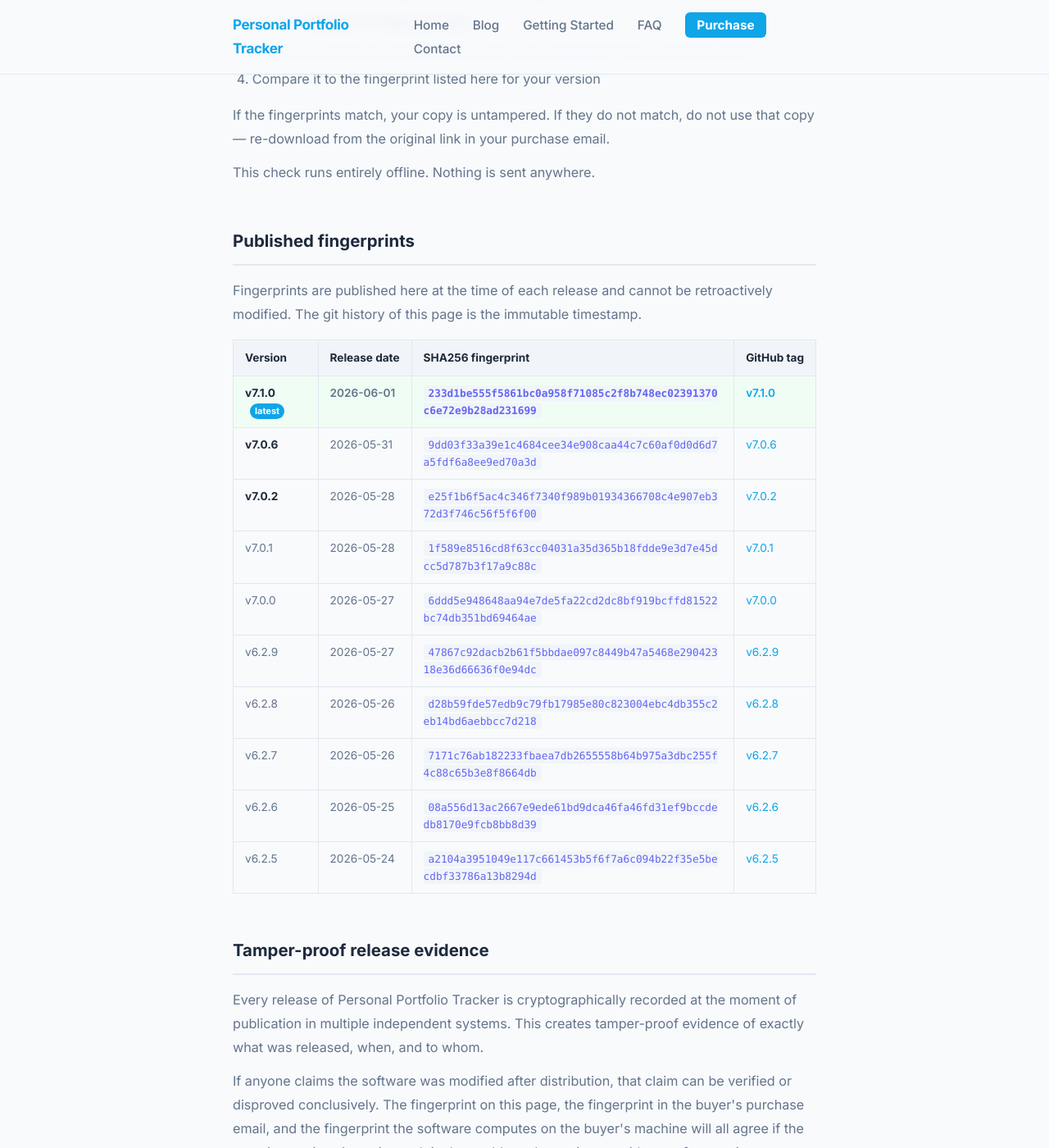
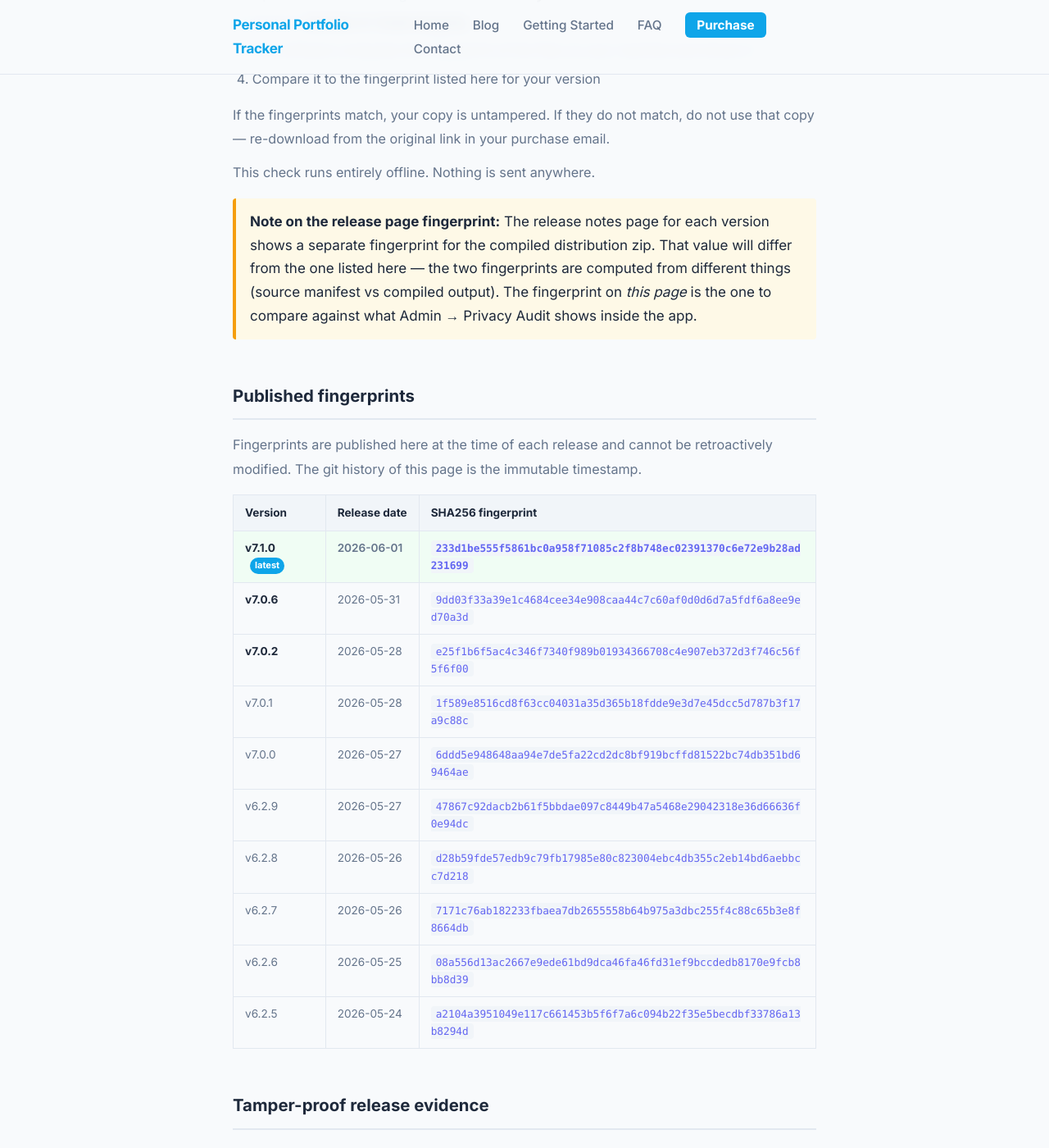
Before and after one commit to srikrishna2024/portfolio-tracker-blog, a Jekyll site: the page built from release-fingerprints/index.html, in a window 1280 px wide and 1400 px high, scrolled down 533 px. Shown: the whole window at 82% size. Built offline with Jekyll 4.4.1, drawn with Linux system fonts in a browser that asks for light colours.

Commit message:
remove GitHub tag column, add note explaining source vs compiled fingerprint difference

```diff
--- a/release-fingerprints/index.html
+++ b/release-fingerprints/index.html
@@ -20,6 +20,10 @@
     </ol>
     <p>If the fingerprints match, your copy is untampered. If they do not match, do not use that copy — re-download from the original link in your purchase email.</p>
     <p>This check runs entirely offline. Nothing is sent anywhere.</p>
+
+    <div style="background:#fef9e7;border-left:4px solid #f59e0b;padding:0.8rem 1rem;border-radius:4px;margin-top:1rem">
+      <strong>Note on the release page fingerprint:</strong> The release notes page for each version shows a separate fingerprint for the compiled distribution zip. That value will differ from the one listed here — the two fingerprints are computed from different things (source manifest vs compiled output). The fingerprint on <em>this page</em> is the one to compare against what Admin → Privacy Audit shows inside the app.
+    </div>
   </div>
 
   <div class="content-section">
@@ -32,7 +36,6 @@
           <th>Version</th>
           <th>Release date</th>
           <th>SHA256 fingerprint</th>
-          <th>GitHub tag</th>
         </tr>
       </thead>
       <tbody>
@@ -40,61 +43,51 @@
           <td><strong>v7.1.0</strong> <span class="fp-badge">latest</span></td>
           <td>2026-06-01</td>
           <td><code class="fp-code">233d1be555f5861bc0a958f71085c2f8b748ec02391370c6e72e9b28ad231699</code></td>
-          <td><a href="https://github.com/srikrishna2024/pages_agentic_upgrade/releases/tag/v7.1.0" target="_blank" rel="noopener">v7.1.0</a></td>
         </tr>
         <tr>
           <td><strong>v7.0.6</strong></td>
           <td>2026-05-31</td>
           <td><code class="fp-code">9dd03f33a39e1c4684cee34e908caa44c7c60af0d0d6d7a5fdf6a8ee9ed70a3d</code></td>
-          <td><a href="https://github.com/srikrishna2024/pages_agentic_upgrade/releases/tag/v7.0.6" target="_blank" rel="noopener">v7.0.6</a></td>
         </tr>
         <tr>
           <td><strong>v7.0.2</strong></td>
           <td>2026-05-28</td>
           <td><code class="fp-code">e25f1b6f5ac4c346f7340f989b01934366708c4e907eb372d3f746c56f5f6f00</code></td>
-          <td><a href="https://github.com/srikrishna2024/pages_agentic_upgrade/releases/tag/v7.0.2" target="_blank" rel="noopener">v7.0.2</a></td>
         </tr>
         <tr>
           <td>v7.0.1</td>
           <td>2026-05-28</td>
           <td><code class="fp-code">1f589e8516cd8f63cc04031a35d365b18fdde9e3d7e45dcc5d787b3f17a9c88c</code></td>
-          <td><a href="https://github.com/srikrishna2024/pages_agentic_upgrade/releases/tag/v7.0.1" target="_blank" rel="noopener">v7.0.1</a></td>
         </tr>
         <tr>
           <td>v7.0.0</td>
           <td>2026-05-27</td>
           <td><code class="fp-code">6ddd5e948648aa94e7de5fa22cd2dc8bf919bcffd81522bc74db351bd69464ae</code></td>
-          <td><a href="https://github.com/srikrishna2024/pages_agentic_upgrade/releases/tag/v7.0.0" target="_blank" rel="noopener">v7.0.0</a></td>
         </tr>
         <tr>
           <td>v6.2.9</td>
           <td>2026-05-27</td>
           <td><code class="fp-code">47867c92dacb2b61f5bbdae097c8449b47a5468e29042318e36d66636f0e94dc</code></td>
-          <td><a href="https://github.com/srikrishna2024/pages_agentic_upgrade/releases/tag/v6.2.9" target="_blank" rel="noopener">v6.2.9</a></td>
         </tr>
         <tr>
           <td>v6.2.8</td>
           <td>2026-05-26</td>
           <td><code class="fp-code">d28b59fde57edb9c79fb17985e80c823004ebc4db355c2eb14bd6aebbcc7d218</code></td>
-          <td><a href="https://github.com/srikrishna2024/pages_agentic_upgrade/releases/tag/v6.2.8" target="_blank" rel="noopener">v6.2.8</a></td>
         </tr>
         <tr>
           <td>v6.2.7</td>
           <td>2026-05-26</td>
           <td><code class="fp-code">7171c76ab182233fbaea7db2655558b64b975a3dbc255f4c88c65b3e8f8664db</code></td>
-          <td><a href="https://github.com/srikrishna2024/pages_agentic_upgrade/releases/tag/v6.2.7" target="_blank" rel="noopener">v6.2.7</a></td>
         </tr>
         <tr>
           <td>v6.2.6</td>
           <td>2026-05-25</td>
           <td><code class="fp-code">08a556d13ac2667e9ede61bd9dca46fa46fd31ef9bccdedb8170e9fcb8bb8d39</code></td>
-          <td><a href="https://github.com/srikrishna2024/pages_agentic_upgrade/releases/tag/v6.2.6" target="_blank" rel="noopener">v6.2.6</a></td>
         </tr>
         <tr>
           <td>v6.2.5</td>
           <td>2026-05-24</td>
           <td><code class="fp-code">a2104a3951049e117c661453b5f6f7a6c094b22f35e5becdbf33786a13b8294d</code></td>
-          <td><a href="https://github.com/srikrishna2024/pages_agentic_upgrade/releases/tag/v6.2.5" target="_blank" rel="noopener">v6.2.5</a></td>
         </tr>
       </tbody>
     </table>
```
